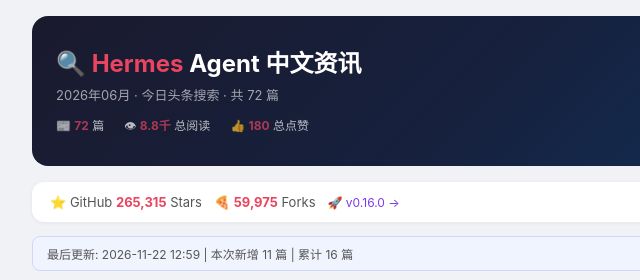
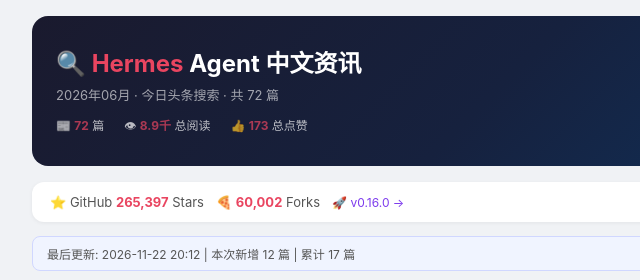
Before and after one commit to caesaryin2026/hermes-news, a plain HTML site: page hermes-news.html in a window 1280 px wide. Shown: the top 280 px of the page, 144-784 px from the left. Drawn offline with Linux system fonts and the light colour scheme.

Commit message:
🔄 News refresh 2026-11-22 20:12

```diff
--- a/hermes-news.html
+++ b/hermes-news.html
@@ -58,16 +58,16 @@ body{font-family:-apple-system,"PingFang SC","Microsoft YaHei",sans-serif;backgr
 <div class="hdr">
 <h1>&#128269; <span>Hermes</span> Agent 中文资讯</h1>
 <div class="sub">2026年06月 · 今日头条搜索 · 共 72 篇</div>
-<div class="s"><div>&#128240; <strong>72</strong> 篇</div><div>&#128065; <strong>8.8千</strong> 总阅读</div><div>&#128077; <strong>180</strong> 总点赞</div></div>
+<div class="s"><div>&#128240; <strong>72</strong> 篇</div><div>&#128065; <strong>8.9千</strong> 总阅读</div><div>&#128077; <strong>173</strong> 总点赞</div></div>
 </div>
 
 <div class="gh">
-<span class="g">&#11088; GitHub <strong>265,315</strong> Stars</span>
-<span class="g">&#127829; <strong>59,975</strong> Forks</span>
+<span class="g">&#11088; GitHub <strong>265,397</strong> Stars</span>
+<span class="g">&#127829; <strong>60,002</strong> Forks</span>
 <a href="https://github.com/NousResearch/hermes-agent/releases/tag/v2026.6.5" target="_blank">&#128640; v0.16.0 &rarr;</a>
 </div>
 
-<div class="refresh-info">最后更新: 2026-11-22 12:59 | 本次新增 11 篇 | 累计 16 篇</div>
+<div class="refresh-info">最后更新: 2026-11-22 20:12 | 本次新增 12 篇 | 累计 17 篇</div>
 
 <div class="tb">
 <span class="l">&#128204; 排序：</span>
```
Also changed, not shown: articles_cache.json (+1 -1 lines), index.html (+4 -4 lines).
